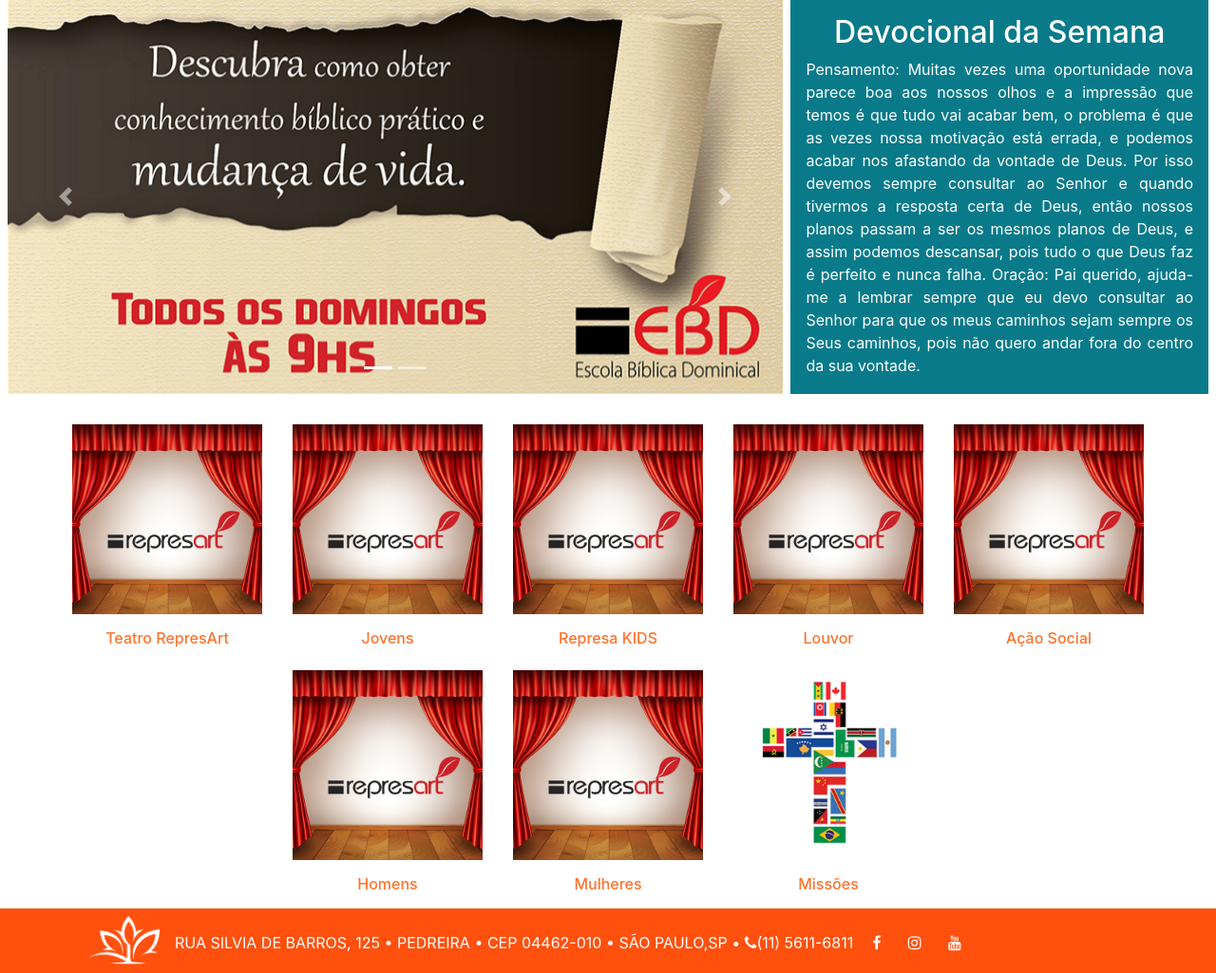
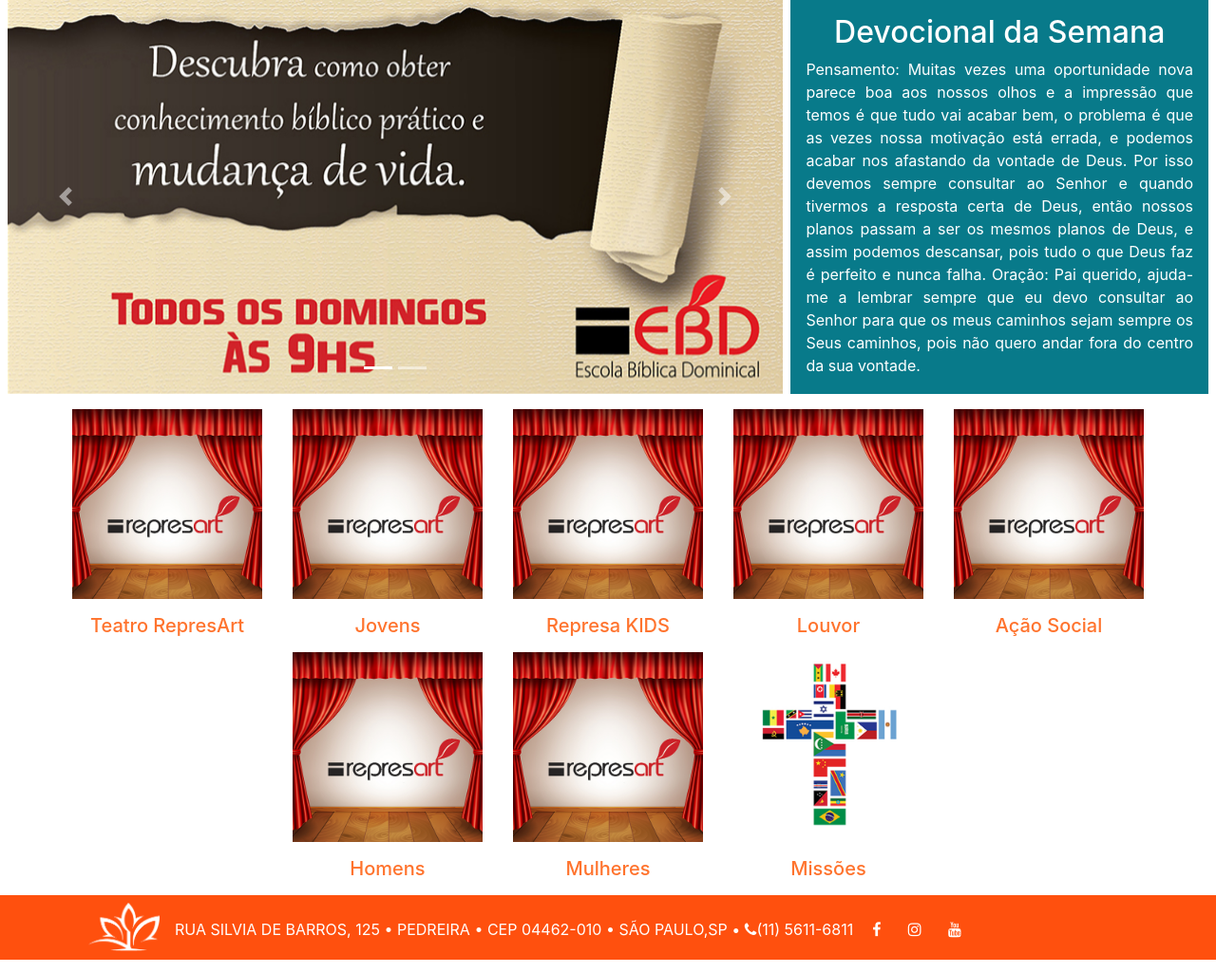
Before and after one commit to GustavoDiogo/siteibrn2, a PHP site: page / in a window 1280 px wide. Shown: the part 105-1130 px from the top of the page at 95% size. Run offline with PHP 8.4, Linux system fonts and the light colour scheme; some libraries are stand-ins or nearby versions.

Commit message:
Atualização básica

```diff
--- a/igreja.php
+++ b/igreja.php
@@ -1,7 +1,7 @@
 <?php include("header.php"); ?>
 
-<div style="max-width: 50%;background-color: green">
-	<!-- <img src="images/igreja1.jpg"> -->
+<div style="max-width: 65%;background-color: green">
+	<img src="images/igreja1.jpg">
 </div>
 
 <?php include("footer.php"); ?>
--- a/index.php
+++ b/index.php
@@ -19,11 +19,11 @@
     justify-content: center;
     text-align: center;
     color: #ff732d;
-    margin: 0.5em 0.5em 0.5em 0.5em;
+    margin: 0em 0.5em 0.5em 0.5em;
   }
   #ministerios img{
     width: 200px;
-    margin: 1em 1em 1em 1em;
+    margin: 0.5em 1em 1em 1em;
   }
 
 @media (max-width: 991px){
@@ -80,35 +80,35 @@
 <div id="ministerios">
   <div>
     <img src="images/represart_thumb.jpg">
-    <h6>Teatro RepresArt</h6>
+    <h5>Teatro RepresArt</h5>
   </div>
   <div>
     <img src="images/represart_thumb.jpg">
-    <h6>Jovens</h6>
+    <h5>Jovens</h5>
   </div>
   <div>
     <img src="images/represart_thumb.jpg">
-    <h6>Represa KIDS</h6>
+    <h5>Represa KIDS</h5>
   </div>
   <div>
     <img src="images/represart_thumb.jpg">
-    <h6>Louvor</h6>
+    <h5>Louvor</h5>
   </div>
   <div>
     <img src="images/represart_thumb.jpg">
-    <h6>Ação Social</h6>
+    <h5>Ação Social</h5>
   </div>
   <div>
     <img src="images/represart_thumb.jpg">
-    <h6>Homens</h6>
+    <h5>Homens</h5>
   </div>
   <div>
     <img src="images/represart_thumb.jpg">
-    <h6>Mulheres</h6>
+    <h5>Mulheres</h5>
   </div>
   <div>
     <img src="images/missoes_thumb.jpg">
-    <h6>Missões</h6>
+    <h5>Missões</h5>
   </div>
 
 </div>
```
